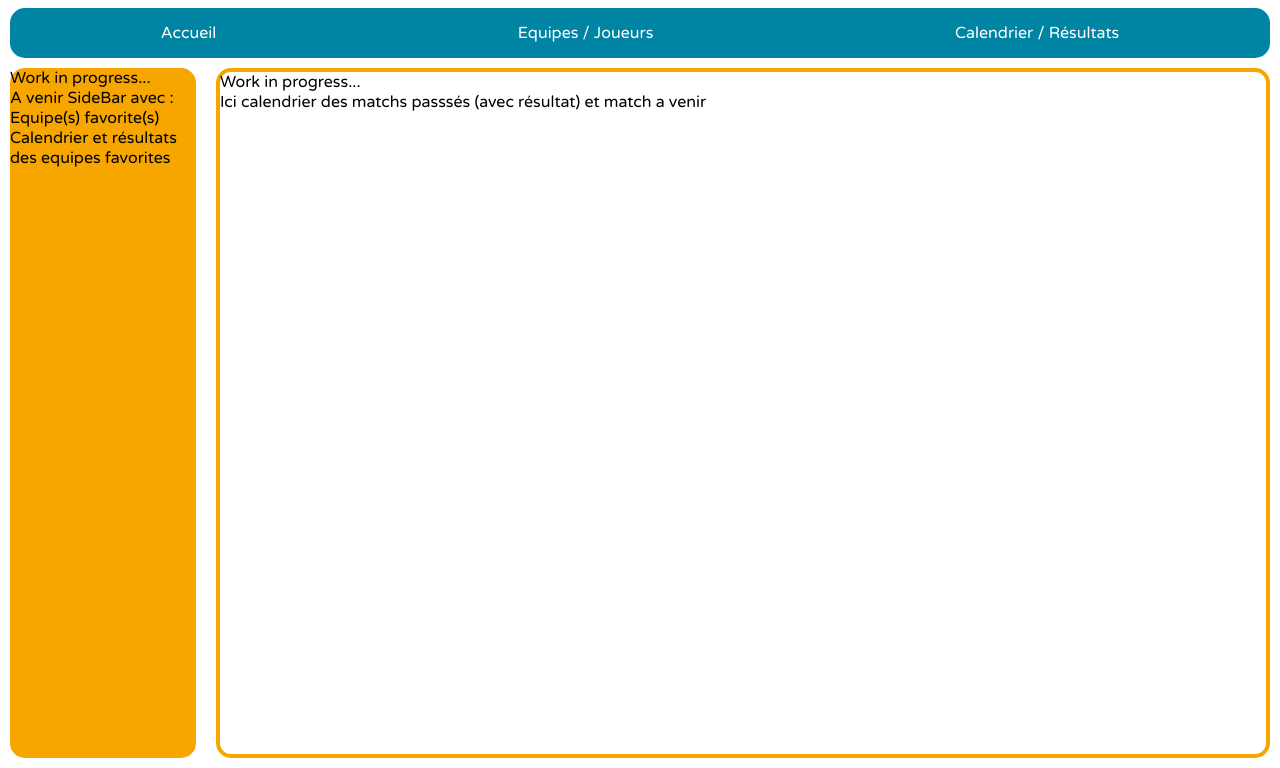
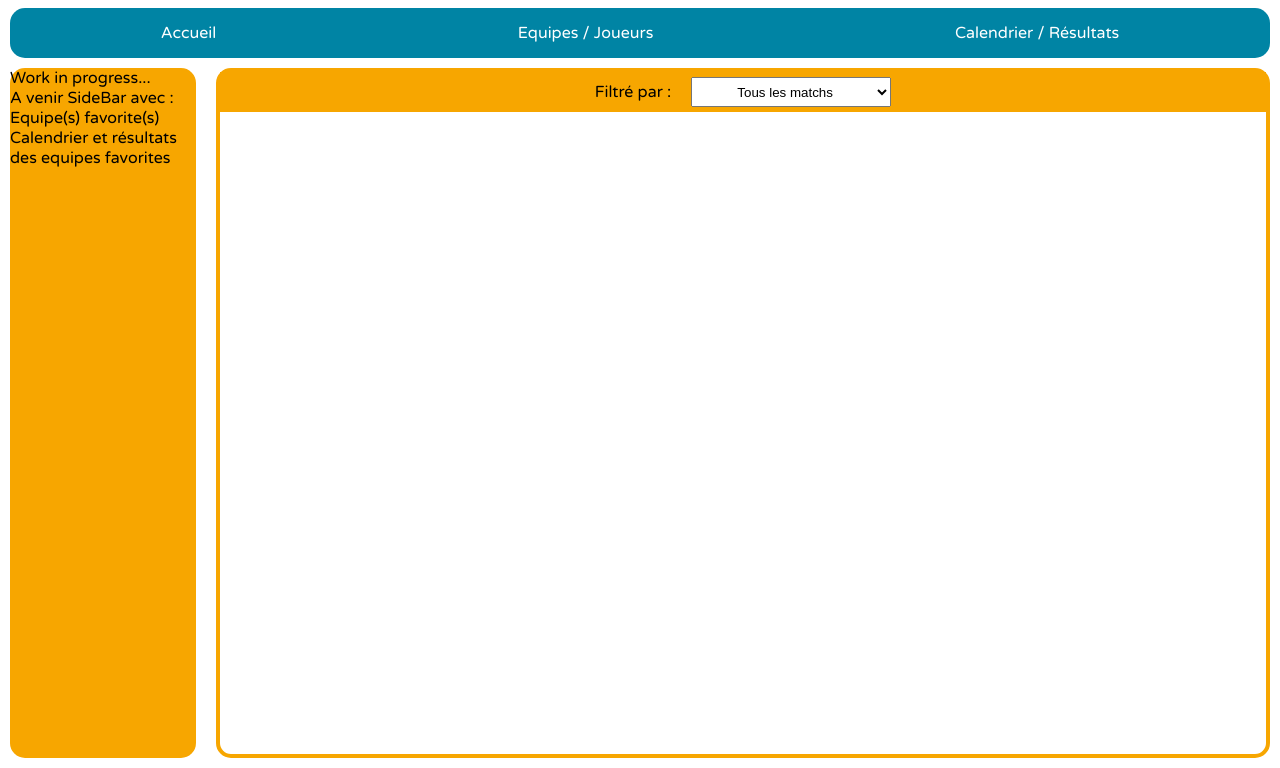
Before and after one commit to Jequi59/MementoFootV2, a React app: page /calendrier in a window 1280 px wide. Shown: the part 162-930 px from the top of the page. Built offline with nearby package versions, Linux system fonts and the light colour scheme.

Commit message:
filter calendar bar update

```diff
--- /dev/null
+++ b/app/components/CalendarFilterBar/CalendarFilterBar.js
@@ -0,0 +1,27 @@
+import React, { Fragment } from 'react'
+
+import './CalendarFilterBar.scss'
+
+function CalendarFilterBar({orderedGroups, teams}){
+
+    return(
+        <div className="calendar-filterbar">
+            <label htmlFor="filtre">Filtré par : </label>
+            <select name="filtre" id="filtre" >
+                <option value="">Tous les matchs</option>
+               {orderedGroups.map(function(groupe, index){
+                   const GroupTeams = teams.filter(team => team.groupe === groupe)
+                    return(
+                        <Fragment key={index} >
+                            <option  key={index} value={groupe} className="group-option">{groupe}</option>
+                            {GroupTeams.map((GroupTeam) =>
+                                <option key={GroupTeam.id} value={GroupTeam.name} >{GroupTeam.name} </option>)}
+                        </Fragment>)
+                    }
+                )}
+            </select>
+        </div>
+    )
+}
+
+export default CalendarFilterBar
--- /dev/null
+++ b/app/components/CalendarFilterBar/CalendarFilterBar.scss
@@ -0,0 +1,20 @@
+$primary-color : #0084A4;
+$secondary-color : #F7A600;
+
+.calendar-filterbar{
+    height: 40px;
+    background-color: $secondary-color;
+    display: flex;
+    justify-content: center;
+    align-items: center;
+    select{
+        height: 30px;
+        width: 200px;
+        text-align: center;
+        margin-left: 20px;
+    }
+}
+.group-option{
+    font-weight: bold;
+    background-color: $secondary-color;
+}
--- a/app/components/CalendarPage/CalendarPage.js
+++ b/app/components/CalendarPage/CalendarPage.js
@@ -1,12 +1,23 @@
-import React from 'react'
+import React, { useState } from 'react'
 
 import '../CalendarPage/CalendarPage.scss'
 
+import teams from '../../datas/teams'
+
+import CalendarFilterBar from '../CalendarFilterBar/CalendarFilterBar'
+
 function CalendarPage(){
+
+    const [calendarFilterState, setCalendarFilter] = useState("")
+
+     const orderedGroups = teams.reduce(
+        (acc, team) =>
+          acc.includes(team.groupe) ? acc : acc.concat(team.groupe),[]
+        ).sort()
+
     return(
         <div className="calendar-page">
-            <p>Work in progress...</p>
-            <p>Ici calendrier des matchs passsés (avec résultat) et match a venir</p>
+            <CalendarFilterBar orderedGroups={orderedGroups} teams={teams}/>
         </div>
     )
 }
--- a/app/components/FilterBar/FilterBar.js
+++ b/app/components/FilterBar/FilterBar.js
@@ -2,7 +2,7 @@ import React from 'react'
 
 import './filterBar.scss'
 
-function filterBar({orderedGroups, setFilterState}){
+function FilterBar({orderedGroups, setFilterState}){
     return(
         <div className="filterbar">
             <label htmlFor="filtre">Filtré par : </label>
@@ -16,4 +16,4 @@ function filterBar({orderedGroups, setFilterState}){
     )
 }
 
-export default filterBar
+export default FilterBar
--- a/app/components/TeamCard/TeamCard.scss
+++ b/app/components/TeamCard/TeamCard.scss
@@ -9,6 +9,9 @@ $secondary-color : #F7A600;
     color: white;
     box-shadow: 10px 10px 30px grey;
     cursor: pointer;
+    &:hover{
+        transform: scale(1.1);
+    }
 }
 
 .team-card-header{
@@ -17,6 +20,7 @@ $secondary-color : #F7A600;
     display: flex;
     justify-content: center;
     align-items: center;
+    border-radius: 10px 10px 0 0;
 }
 
 .team-card-body{
```
